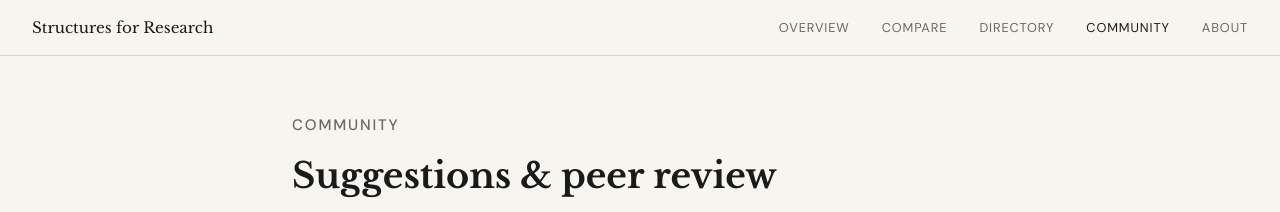
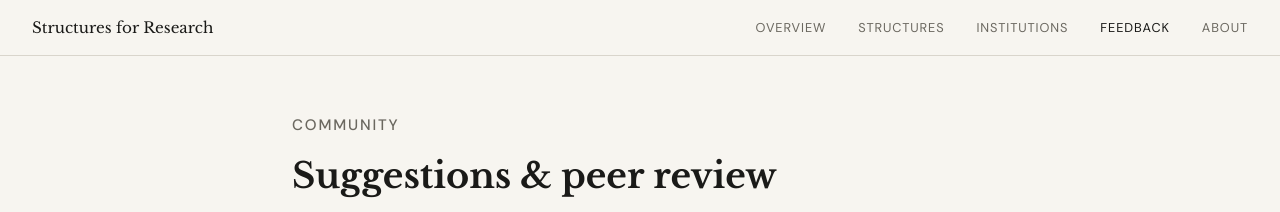
Before and after one commit to biancale4/structuresforresearch.com, a Jekyll site: the page feedback.html, which Jekyll copies as it is, in a window 1280 px wide. Shown: the top 212 px of the page. Built offline with Jekyll 4.4.1, drawn with Linux system fonts in a browser that asks for light colours.

Commit message:
Update feedback.html

```diff
--- a/feedback.html
+++ b/feedback.html
@@ -149,9 +149,9 @@
   <a class="nav-logo" href="index.html">Structures for Research</a>
     <ul class="nav-links">
     <li><a href="index.html">Overview</a></li>
-    <li><a href="compare.html">Compare</a></li>
-    <li><a href="institutions.html">Directory</a></li>
-    <li><a href="feedback.html" class="active">Community</a></li>
+    <li><a href="structures.html">Structures</a></li>
+    <li><a href="institutions.html">Institutions</a></li>
+    <li><a href="feedback.html" class="active">Feedback</a></li>
     <li><a href="about.html">About</a></li>
   </ul>
 </nav>
```
